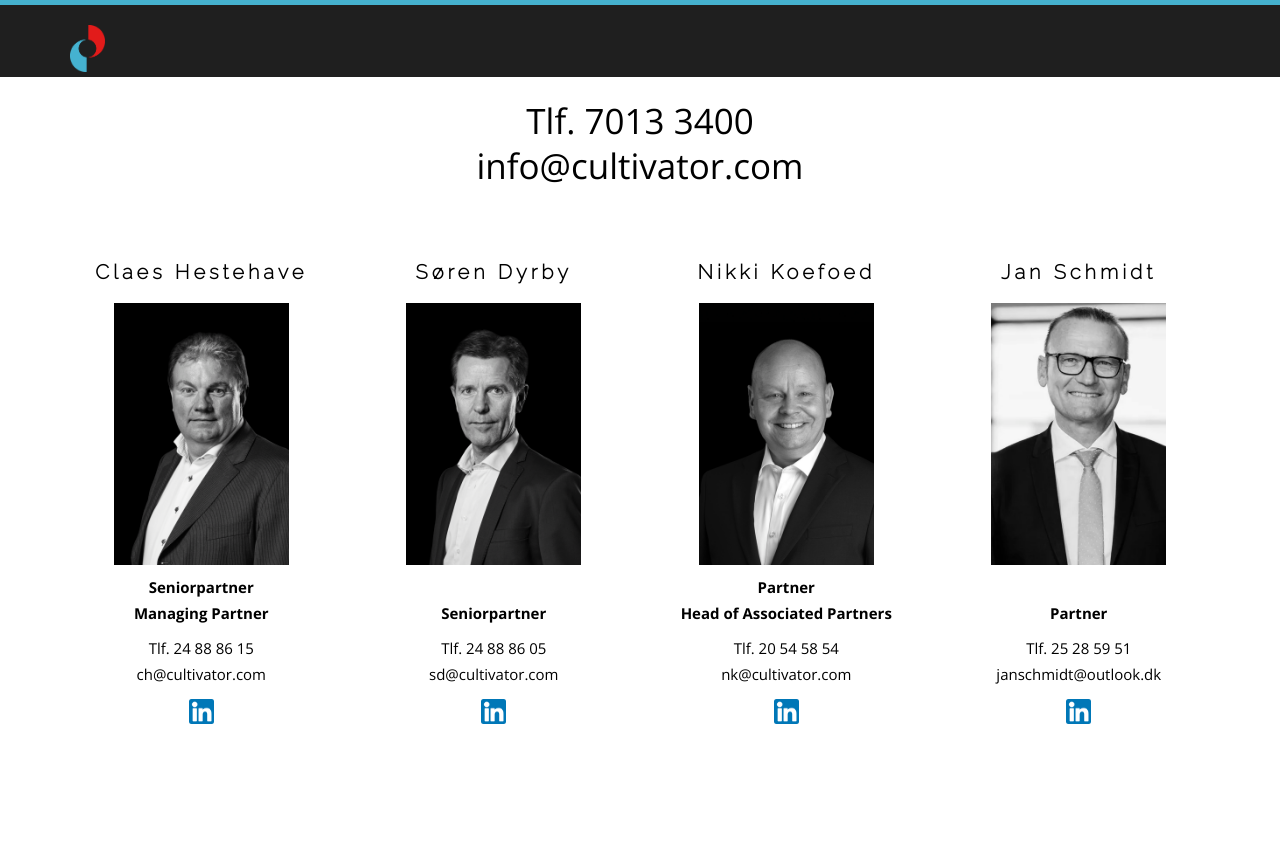
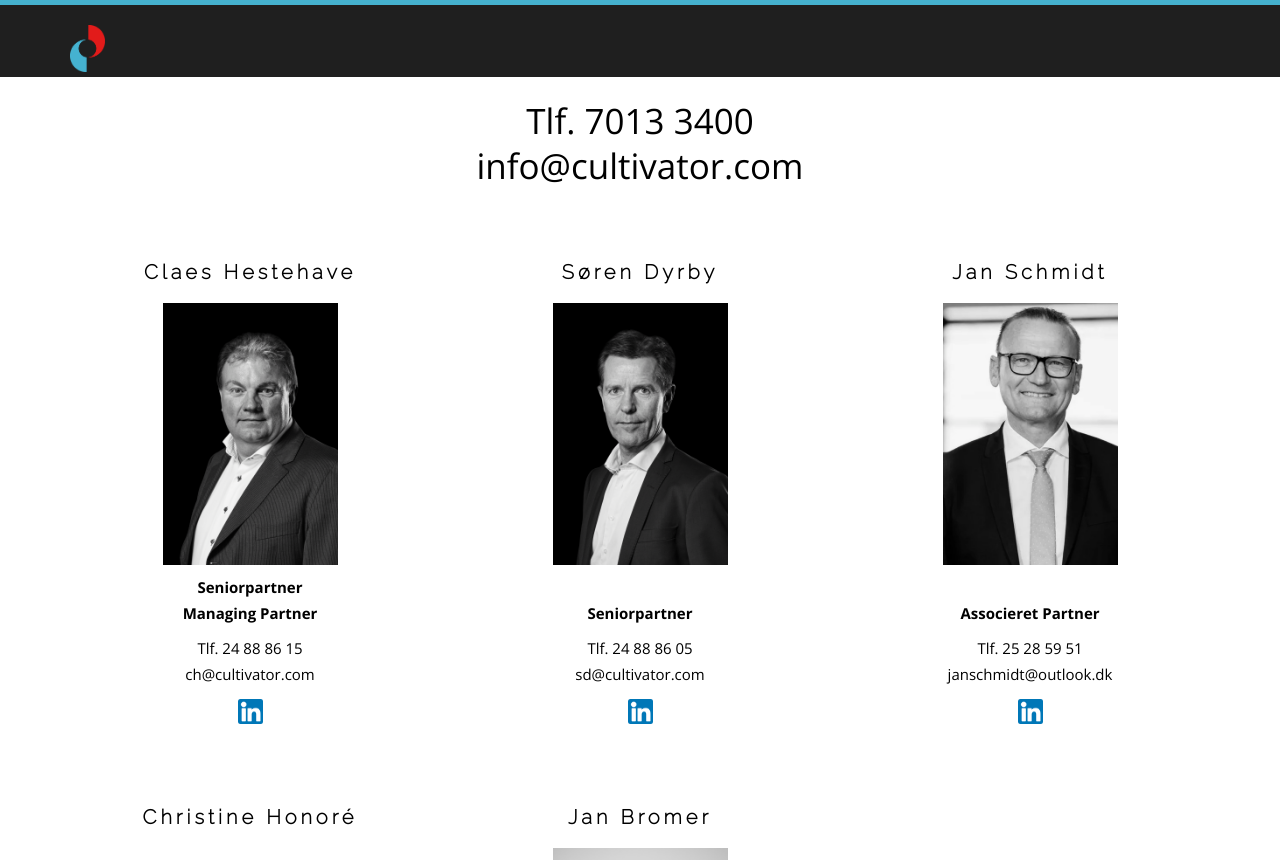
Before and after one commit to re-cph/cultivator-HTML, a Jekyll site: the page built from kurser/index.html, in a window 1280 px wide and 1400 px high, scrolled down 1751 px, cut to the strip 0-860 px from the top of the window. Built offline with Jekyll 4.4.1, drawn with Linux system fonts in a browser that asks for light colours; some of the changed text lies outside the part shown.

Commit message:
opdater partner email, samt opdater siden /kurser med partnere

```diff
--- a/index.html
+++ b/index.html
@@ -364,7 +364,7 @@
         </strong></p>
         <p class="phone">
           Tlf. 40 38 04 84<br>
-          <a href="mailto:cho@cultivator.com">cho@cultivator.com</a>
+          <a href="mailto:christine@christinehonore.dk">christine@christinehonore.dk</a>
         </p>
         <p>
           <a class="linkedin" href="https://www.linkedin.com/in/christinehonor%C3%A9" target="_blank">
--- a/kurser/index.html
+++ b/kurser/index.html
@@ -83,7 +83,7 @@
     <div class="row">
       <div class="col-md-8 align-center col-md-offset-2">
         <h2 class="head-title">Kontakt</h2>
-        <p>Blev du nysgerrig - så lad os høre fra dig</p>
+        <p>Vi må snart mødes.</p>
 
         <div class="spacing40"></div>
         <p class="phone master">
@@ -104,7 +104,7 @@
         <h3>Eller tag fat i os direkte</h3> -->
       </div>
 
-      <div class="col-lg-3 col-md-4 col-sm-6 align-center contact">
+      <div class="col-lg-4 col-md-4 col-sm-6 align-center contact">
         <h2 class="head-title"><br>Claes Hestehave</h2>
         <img class="emp" src="../images/contact/ch.png">
         <p><strong>
@@ -122,7 +122,7 @@
         </p>
       </div>
 
-      <div class="col-lg-3 col-md-4 col-sm-6 align-center contact">
+      <div class="col-lg-4 col-md-4 col-sm-6 align-center contact">
         <h2 class="head-title"><br>Søren Dyrby</h2>
         <img class="emp" src="../images/contact/sd.png">
         <!-- <div class="liner"></div> -->
@@ -139,31 +139,12 @@
         </p>
       </div>
 
-      <div class="col-lg-3 col-md-4 col-sm-6 align-center contact">
-        <h2 class="head-title"><br>Nikki Koefoed</h2>
-        <img class="emp" src="../images/contact/nk.png">
-        <!-- <div class="liner"></div> -->
-        <p><strong>
-          Partner<br/>
-          Head of Associated Partners</strong>
-        </p>
-        <p class="phone">
-          Tlf. 20 54 58 54<br>
-          <a href="mailto:nk@cultivator.com">nk@cultivator.com</a>
-        </p>
-        <p>
-          <a class="linkedin" href="https://www.linkedin.com/in/nikki-steffen-koefoed-59809467" target="_blank">
-            <img width="25" alt="linkedin" src="../images/in.png" />
-          </a>
-        </p>
-      </div>
-
-      <div class="col-lg-3 col-md-12 col-sm-6 align-center contact">
+      <div class="col-lg-4 col-md-4 col-sm-6 align-center contact">
         <h2 class="head-title"><br>Jan Schmidt</h2>
         <img class="emp" src="../images/contact/js.png">
         <!-- <div class="liner"></div> -->
         <p><strong><br />
-          Partner
+          Associeret Partner
         </strong></p>
         <p class="phone">
           Tlf. 25 28 59 51<br>
@@ -175,6 +156,62 @@
           </a>
         </p>
       </div>
+
+      <div class="col-lg-4 col-md-4 col-sm-6 align-center contact">
+        <h2 class="head-title"><br>Christine Honoré</h2>
+        <img class="emp" src="../images/contact/cho.png">
+        <!-- <div class="liner"></div> -->
+        <p><strong><br />Associeret Partner
+        </strong></p>
+        <p class="phone">
+          Tlf. 40 38 04 84<br>
+          <a href="mailto:christine@christinehonore.dk">christine@christinehonore.dk</a>
+        </p>
+        <p>
+          <a class="linkedin" href="https://www.linkedin.com/in/christinehonor%C3%A9" target="_blank">
+            <img width="25" alt="linkedin" src="../images/in.png" />
+          </a>
+        </p>
+
+      </div>
+
+       <div class="col-lg-4 col-md-4 col-sm-12 align-center contact">
+        <h2 class="head-title"><br>Jan Bromer</h2>
+        <img class="emp" src="../images/contact/jb.png">
+        <!-- <div class="liner"></div> -->
+        <p><strong><br />Associeret Partner
+        </strong></p>
+        <p class="phone">
+          Tlf. 30 45 86 61<br>
+          <a href="mailto:bromer@live.dk">bromer@live.dk</a>
+        </p>
+        <p>
+          <a class="linkedin" href="https://www.linkedin.com/in/jan-bromer-4469b9b" target="_blank">
+            <img width="25" alt="linkedin" src="../images/in.png" />
+          </a>
+        </p>
+
+      </div>
+
+       <!--
+      <div class="col-lg-4 col-md-4 col-sm-6 align-center contact">
+        <h2 class="head-title"><br>Nikki Koefoed</h2>
+        <img class="emp" src="../images/contact/nk.png">
+        <p><strong>
+          <br/>
+          Partner</strong>
+        </p>
+        <p class="phone">
+          Tlf. 20 54 56 54<br>
+          <a href="mailto:nk@cultivator.com">nk@cultivator.com</a>
+        </p>
+        <p>
+          <a class="linkedin" href="https://www.linkedin.com/in/nikki-steffen-koefoed-59809467" target="_blank">
+            <img width="25" alt="linkedin" src="../images/in.png" />
+          </a>
+        </p>
+      </div> -->
+
 
     </div><!--/.row-->
   </div><!--/.container-->
```
Also changed, not shown: 1 other file.
